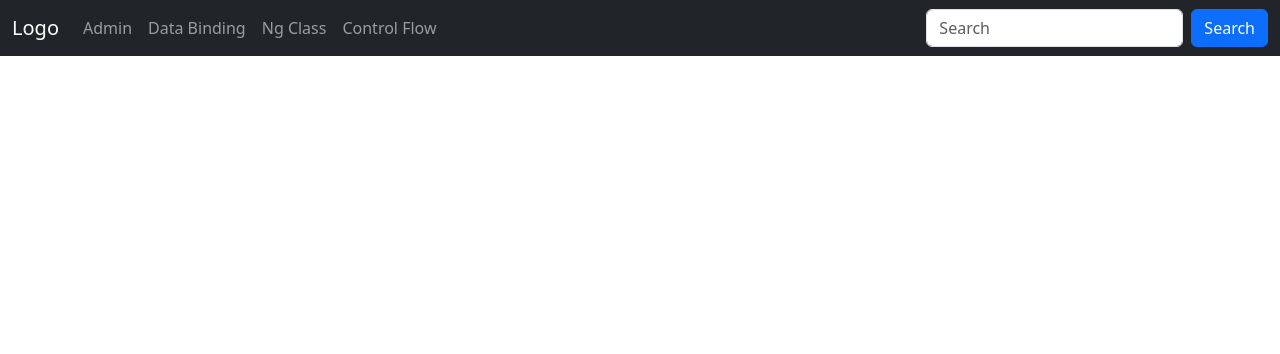
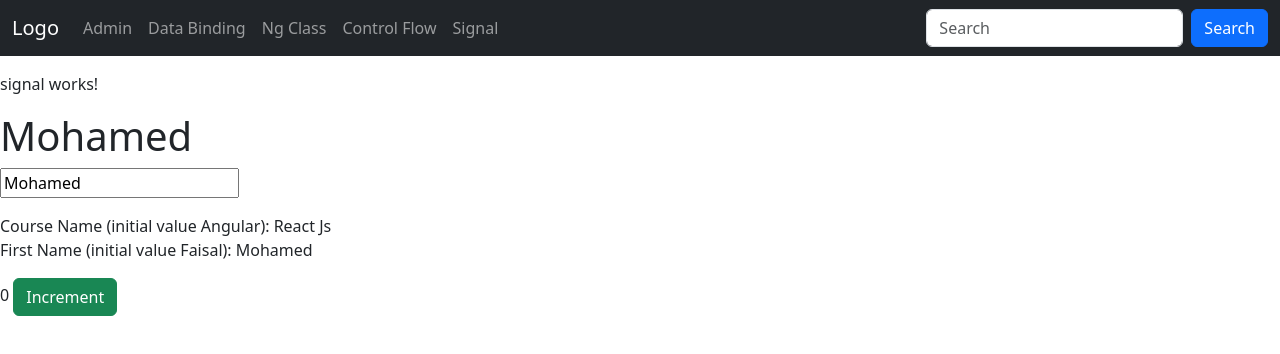
Before and after one commit to moh-faisal85/AngularJS, an Angular app in the folder Training.Angular19.Project/: page /signal in a window 1280 px wide. Before the commit this address led to /. Shown: the top 354 px of the page. Built offline with nearby package versions, Linux system fonts and the light colour scheme.

Commit message:
Part-7:Angular19-Signal implementation Auto update on value change

```diff
--- a/Training.Angular19.Project/src/app/app.component.html
+++ b/Training.Angular19.Project/src/app/app.component.html
@@ -24,6 +24,9 @@
           <li class="nav-item">
             <a class="nav-link" routerLink="control-faisal">Control Flow</a>
           </li>
+          <li class="nav-item">
+            <a class="nav-link" routerLink="signal">Signal</a>
+          </li>
         </ul>
         <form class="d-flex">
           <input class="form-control me-2" type="text" placeholder="Search">
--- a/Training.Angular19.Project/src/app/app.routes.ts
+++ b/Training.Angular19.Project/src/app/app.routes.ts
@@ -3,6 +3,7 @@ import { AdminComponent } from './components/admin/admin.component';
 import { DataBindingComponent } from './components/data-binding/data-binding.component';
 import { NgClassComponent } from './components/ng-class/ng-class.component';
 import { ControlStatementComponent } from './components/control-statement/control-statement.component';
+import { SignalComponent } from './components/signal/signal.component';
 
 export const routes: Routes = [
     {
@@ -26,4 +27,8 @@ export const routes: Routes = [
         path:'control-faisal',
         component:ControlStatementComponent
     },
+    {
+        path:'signal',
+        component:SignalComponent
+    },
 ];
--- /dev/null
+++ b/Training.Angular19.Project/src/app/components/signal/signal.component.html
@@ -0,0 +1,11 @@
+<p>signal works!</p>
+<h1>{{firstName()}}</h1>
+<p>
+    <input type="text" name="" id="" [value]="firstName()">
+</p>
+<p>
+  Course Name (initial value Angular):  {{courseName}}<br/>
+  First Name (initial value Faisal):  {{firstName()}}
+</p>
+{{rollNo()}}
+<button class="btn btn-success" (click)="onIncrement()">Increment</button>
--- /dev/null
+++ b/Training.Angular19.Project/src/app/components/signal/signal.component.ts
@@ -0,0 +1,36 @@
+import { ChangeDetectionStrategy, Component, signal } from '@angular/core';
+import { single } from 'rxjs';
+
+@Component({
+  selector: 'app-signal',
+  imports: [],
+  templateUrl: './signal.component.html',
+  styleUrl: './signal.component.css',
+  //changeDetection:ChangeDetectionStrategy.OnPush
+})
+export class SignalComponent {
+  firstName = signal("Signal Value: Faisal");
+  lastName = signal<string>("Sulthana");
+  courseName:string = "Angular";
+
+  rollNo = signal<number>(0);
+
+  /**
+   *
+   */
+  constructor() {
+    const value = this.firstName();
+
+    setTimeout(()=>{
+      debugger;
+      this.courseName = "React Js";
+      this.firstName.set("Mohamed");
+      debugger;
+    }, 5000);
+  }
+
+  onIncrement()
+  {
+    this.rollNo.update(oldValue=>oldValue + 1);
+  }
+}
```
Also changed, not shown: Training.Angular19.Project/src/app/components/signal/signal.component.css (added), 1 other file (tests, documents, lock files or other folders).
